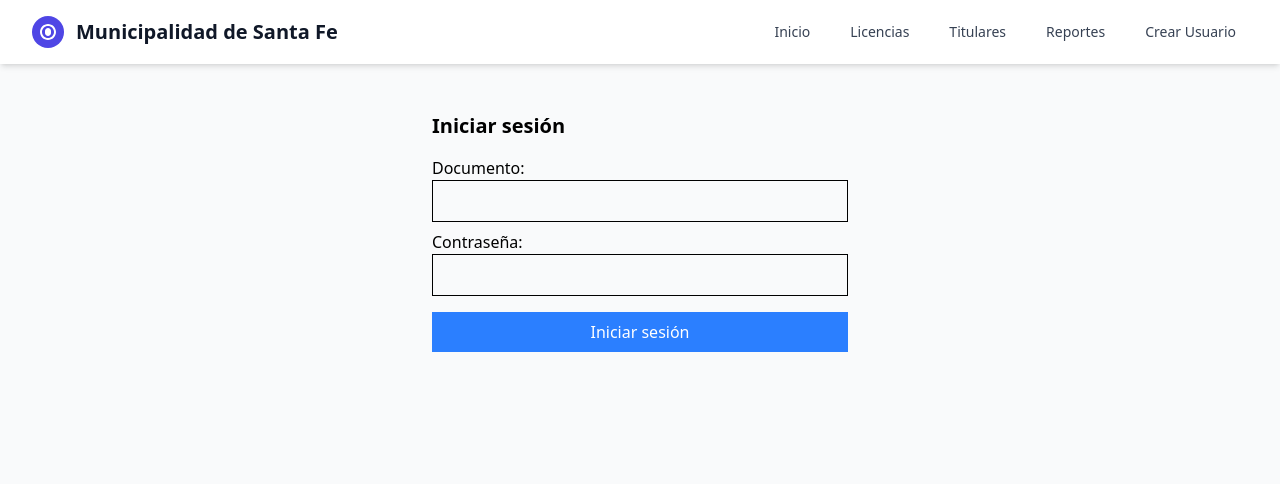
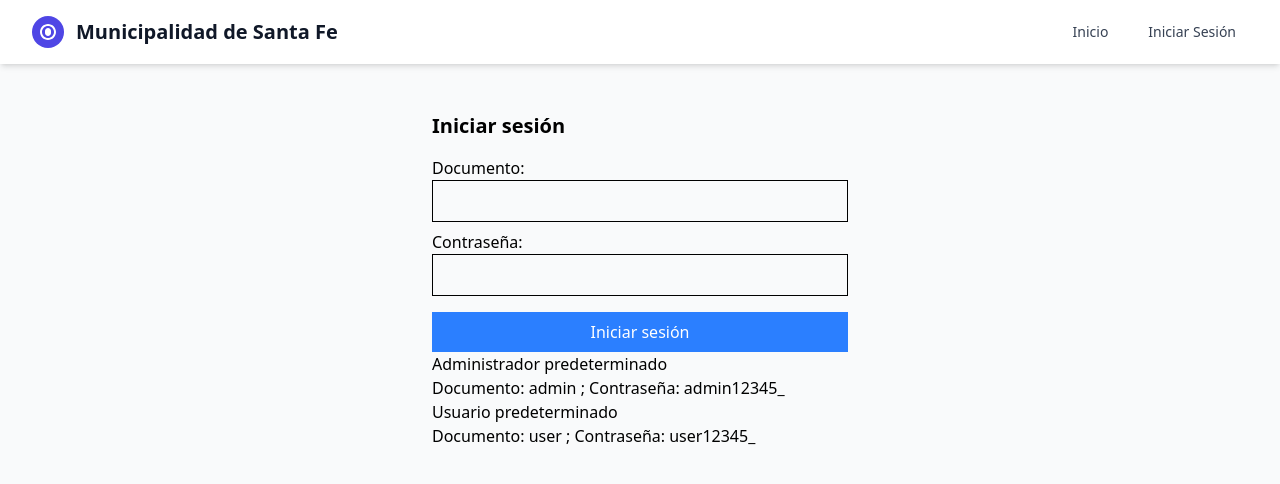
Before and after one commit to gonzalo-aguero/practica-scrum, a React (Vite) app in the folder front/: page /login in a window 1280 px wide. Shown: the top 484 px of the page. Built offline with nearby package versions, Linux system fonts and the light colour scheme.

Commit message:
Cambio en el Header.jsx para que se pueda actualizar mediante la navegacion de paginas. Se agrego codigo en LoginForm.jsx. Se cambio el nombre de RegisterUsuario.jsx a RegisterUsuarioForm.jsx Se agrego la nueva funcionalidad del HeaderContext.jsx a la App.jsx

```diff
--- a/front/src/App.jsx
+++ b/front/src/App.jsx
@@ -1,10 +1,11 @@
 import { BrowserRouter as Router, Routes, Route, useNavigate } from 'react-router-dom';
 import Header from './components/Header';
-import RegisterForm from './pages/RegisterForm';
+import {HeaderProvider} from "./components/HeaderContext.jsx";
+import RegisterUsuarioForm from './pages/RegisterUsuarioForm.jsx';
 import RegisterTitularForm from './pages/TitularRegisterForm.jsx';
 import LoginForm from './pages/LoginForm';
-import homeUsuario from "./pages/homeUsuario.jsx";
-import homeAdministrador from "./pages/homeAdministrador.jsx";
+import homeUsuario from "./pages/HomeUsuario.jsx";
+import homeAdministrador from "./pages/HomeAdministrador.jsx";
 
 import './App.css';
 
@@ -16,12 +17,6 @@ function HomePage() {
     <div className="text-center">
       <h1 className="text-3xl font-bold text-gray-900">Bienvenido al Sistema de Licencias</h1>
       <p className="mt-4 text-gray-600">Sistema de gestión de licencias de conducir de la Municipalidad de Santa Fe</p>
-      <button
-        onClick={() => navigate('/login')}
-        className="mt-6 bg-blue-500 hover:bg-blue-600 text-white font-bold py-2 px-4 rounded"
-      >
-        Iniciar Sesión
-      </button>
     </div>
   );
 }
@@ -29,12 +24,13 @@ function HomePage() {
 function App() {
   return (
     <Router>
+        <HeaderProvider>
           <div className="min-h-screen bg-gray-50">
             <Header />
             <main className="container mx-auto px-4 py-8">
               <Routes>
                 <Route path="/" element={<HomePage />} />
-            <Route path="/alta-usuario" element={<RegisterForm />} />
+                <Route path="/alta-usuario" element={<RegisterUsuarioForm />} />
                 <Route path="/alta-titular" element={<RegisterTitularForm />} />
                 <Route path="/login" element={<LoginForm />} />
                 <Route path="/homeUsuario" element={<homeUsuario />} />
@@ -42,6 +38,7 @@ function App() {
               </Routes>
             </main>
           </div>
+        </HeaderProvider>
     </Router>
   );
 }
--- a/front/src/components/Header.jsx
+++ b/front/src/components/Header.jsx
@@ -1,12 +1,104 @@
-import { Link } from 'react-router-dom';
+// Header.jsx
+import React from 'react';
+import { Link, useLocation } from 'react-router-dom';
+import { useHeader } from "./HeaderContext.jsx";
 import logo from '../assets/municipalidad-logo.svg';
 
-const Header = () => {
+function Header() {
+    const location = useLocation();
+    const { headerState, setHeaderState } = useHeader();
+
+    //Por cada pagina que agreguen y quieran mantener o cambiar el header deberan agregarlo en el useEffect del react.
+    React.useEffect(() => {
+        switch (location.pathname) {
+            case '/alta-usuario':
+            case '/homeAdministrador':
+                setHeaderState({ tipo: 'admin' });
+                break;
+            case '/alta-titular':
+            case '/homeUsuario':
+                setHeaderState({ tipo: 'usuario' });
+                break;
+            default:
+                setHeaderState({ tipo: 'default' });
+        }
+    }, [location.pathname, setHeaderState]);
+
+    //Si necesitan agregar alguna funcionalidad en algun header o agregar alguno lo escriben en los cases.
+    const renderNavigationLinks = () => {
+        switch (headerState?.tipo) {
+            case 'admin':
+                return (
+                    <div className="flex items-center space-x-4">
+                        <Link
+                            to="/homeAdministrador"
+                            className="text-gray-600 hover:text-gray-900 px-3 py-2 rounded-md text-sm font-medium"
+                        >
+                            Inicio
+                        </Link>
+                        <Link
+                            to="/alta-usuario"
+                            className="text-gray-600 hover:text-gray-900 px-3 py-2 rounded-md text-sm font-medium"
+                        >
+                            Registrar Usuario
+                        </Link>
+                        <Link
+                            to="/"
+                            className="text-gray-600 hover:text-gray-900 px-3 py-2 rounded-md text-sm font-medium"
+                        >
+                            Cerrar Sesión
+                        </Link>
+                    </div>
+                );
+
+            case 'usuario':
+                return (
+                    <div className="flex items-center space-x-4">
+                        <Link
+                            to="/homeUsuario"
+                            className="text-gray-600 hover:text-gray-900 px-3 py-2 rounded-md text-sm font-medium"
+                        >
+                            Inicio
+                        </Link>
+                        <Link
+                            to="/alta-titular"
+                            className="text-gray-600 hover:text-gray-900 px-3 py-2 rounded-md text-sm font-medium"
+                        >
+                            Registrar Titular
+                        </Link>
+                        <Link
+                            to="/"
+                            className="text-gray-600 hover:text-gray-900 px-3 py-2 rounded-md text-sm font-medium"
+                        >
+                            Cerrar Sesión
+                        </Link>
+                    </div>
+                );
+
+            default:
+                return (
+                    <nav className="flex items-center space-x-4">
+                        <Link
+                            to="/"
+                            className="px-3 py-2 rounded-md text-sm font-medium text-gray-700 hover:text-indigo-600 hover:bg-gray-50 transition duration-150 ease-in-out"
+                        >
+                            Inicio
+                        </Link>
+                        <Link
+                            to="/login"
+                            className="px-3 py-2 rounded-md text-sm font-medium text-gray-700 hover:text-indigo-600 hover:bg-gray-50 transition duration-150 ease-in-out"
+                        >
+                            Iniciar Sesión
+                        </Link>
+                    </nav>
+                );
+        }
+    };
+
     return (
         <header className="bg-white shadow-md">
             <div className="max-w-7xl mx-auto px-4 sm:px-6 lg:px-8">
                 <div className="flex justify-between items-center h-16">
-          {/* Logo y Título */}
                     <div className="flex items-center">
                         <Link to="/" className="flex items-center">
                             <img
@@ -19,44 +111,11 @@ const Header = () => {
               </span>
                         </Link>
                     </div>
-
-          {/* Menú de Navegación */}
-          <nav className="flex items-center space-x-4">
-            <Link
-              to="/"
-              className="px-3 py-2 rounded-md text-sm font-medium text-gray-700 hover:text-indigo-600 hover:bg-gray-50 transition duration-150 ease-in-out"
-            >
-              Inicio
-            </Link>
-            <Link
-              to="/licencias"
-              className="px-3 py-2 rounded-md text-sm font-medium text-gray-700 hover:text-indigo-600 hover:bg-gray-50 transition duration-150 ease-in-out"
-            >
-              Licencias
-            </Link>
-            <Link
-              to="/titulares"
-              className="px-3 py-2 rounded-md text-sm font-medium text-gray-700 hover:text-indigo-600 hover:bg-gray-50 transition duration-150 ease-in-out"
-            >
-              Titulares
-            </Link>
-            <Link
-              to="/reportes"
-              className="px-3 py-2 rounded-md text-sm font-medium text-gray-700 hover:text-indigo-600 hover:bg-gray-50 transition duration-150 ease-in-out"
-            >
-              Reportes
-            </Link>
-            <Link
-              to="/alta-usuario"
-              className="px-3 py-2 rounded-md text-sm font-medium text-gray-700 hover:text-indigo-600 hover:bg-gray-50 transition duration-150 ease-in-out"
-            >
-              Crear Usuario
-            </Link>
-          </nav>
+                    {renderNavigationLinks()}
                 </div>
             </div>
         </header>
     );
-};
+}
 
 export default Header;
--- /dev/null
+++ b/front/src/components/HeaderContext.jsx
@@ -0,0 +1,17 @@
+import {createContext,useContext, useState} from "react";
+
+const HeaderContext = createContext();
+
+export function HeaderProvider({ children }) {
+    const [headerState, setHeaderState] = useState({});
+
+    return(
+        <HeaderContext.Provider value={{headerState, setHeaderState}}>
+            {children}
+        </HeaderContext.Provider>
+    );
+}
+
+export function useHeader() {
+    return useContext(HeaderContext);
+}
--- a/front/src/pages/LoginForm.jsx
+++ b/front/src/pages/LoginForm.jsx
@@ -1,7 +1,9 @@
 import React, { useState } from 'react';
+import {useHeader} from "../components/HeaderContext.jsx";
 import { useNavigate } from 'react-router-dom';
 
 const LoginForm = () => {
+    const {setHeaderState} = useHeader();
     const [documento, setDocumento] = useState('');
     const [contrasena, setContrasena] = useState('');
     const [error, setError] = useState('');
@@ -51,12 +53,14 @@ const LoginForm = () => {
 
         try {
             if (documento === 'admin' && contrasena === 'admin12345_') {
+                setHeaderState({ tipo: 'admin'});
                 navigate('/homeAdministrador');
                 alert('Login exitoso');
                 return;
             }
 
             if (documento === 'user' && contrasena === 'user12345_') {
+                setHeaderState({ tipo: 'user'});
                 navigate('/homeUsuario');
                 alert('Login exitoso');
                 return;
@@ -112,6 +116,14 @@ const LoginForm = () => {
             <button type="submit" className="bg-blue-500 text-white p-2 w-full">
                 Iniciar sesión
             </button>
+            <div className="Administrador-default-login">
+                <h1>Administrador predeterminado</h1>
+                <h2>Documento: admin ; Contraseña: admin12345_</h2>
+            </div>
+            <div className="Usuario-default-login">
+                <h1>Usuario predeterminado</h1>
+                <h2>Documento: user ; Contraseña: user12345_</h2>
+            </div>
         </form>
     );
 };
--- a/front/src/pages/RegisterForm.jsx
+++ b/front/src/pages/RegisterUsuarioForm.jsx
@@ -33,7 +33,7 @@ const validationSchema = Yup.object({
         .required('El tipo de usuario es requerido'),
 });
 
-const RegisterForm = () => {
+const RegisterUsuarioForm = () => {
     const [message, setMessage] = useState({ type: '', text: '' });
 
     const handleSubmit = async (values, { setSubmitting, resetForm }) => {
@@ -250,4 +250,4 @@ const RegisterForm = () => {
     );
 };
 
-export default RegisterForm;
+export default RegisterUsuarioForm;
```
Also changed, not shown: front/src/pages/HomeAdministrador.jsx (line endings or trailing spaces), front/src/pages/HomeUsuario.jsx (line endings or trailing spaces). Lines whose indentation alone changed are shown as unchanged.
